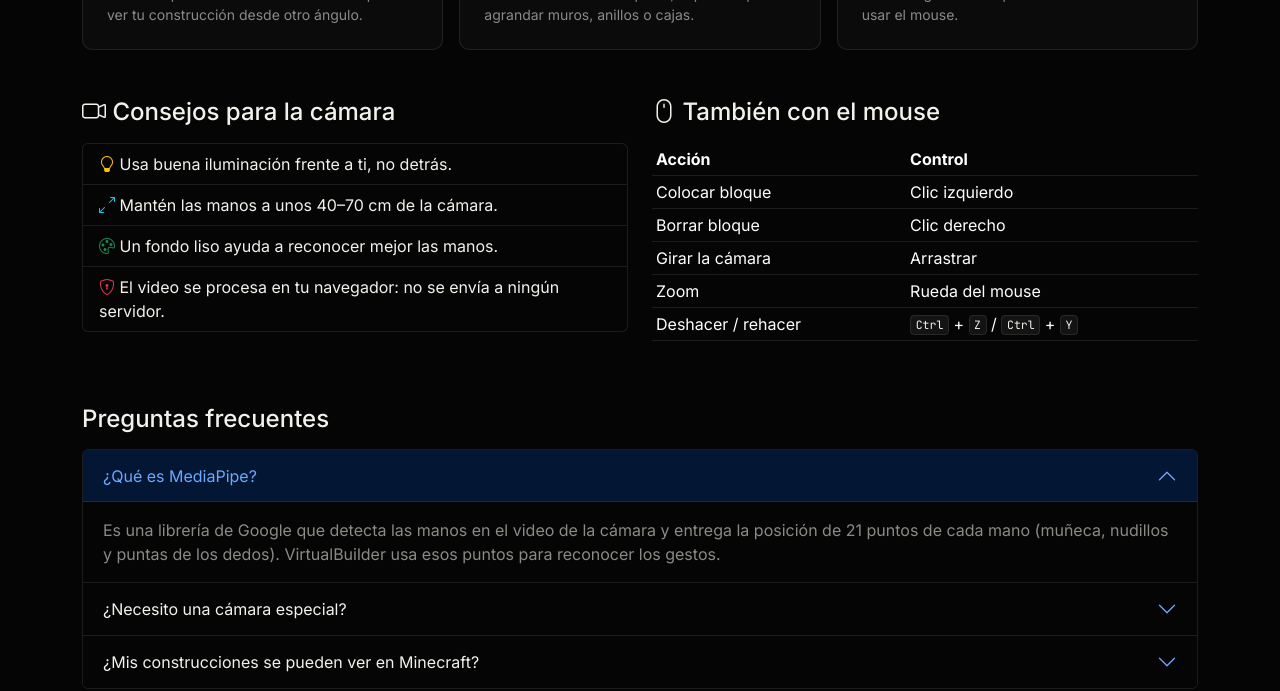
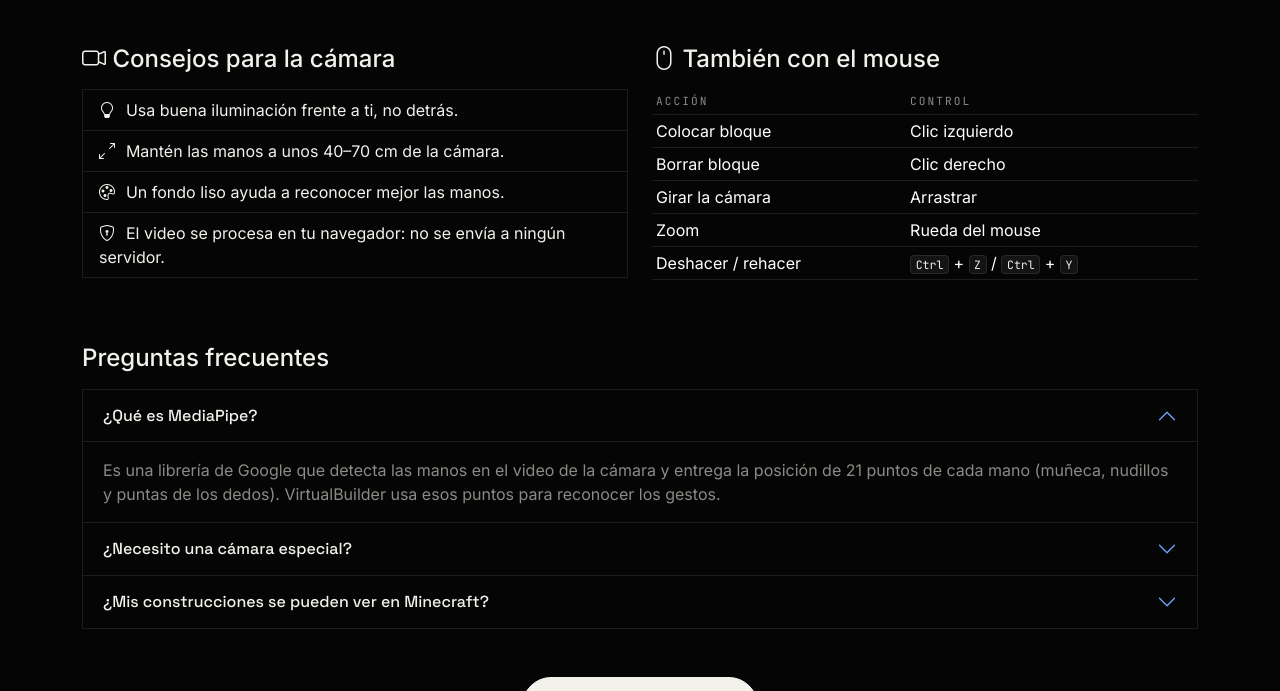
Before and after one commit to ANDERSONMUNOZR/VirtualBuilder-Frontend, a plain HTML site: page gestos.html in a window 1280 px wide. Shown: the part 808-1499 px from the top of the page. Drawn offline with nearby package versions, Linux system fonts and the light colour scheme; files that its build step writes are made by us from their sources.

Commit message:
style: aplicar pages.css en la Guía de gestos

```diff
--- a/gestos.html
+++ b/gestos.html
@@ -11,6 +11,7 @@
   <link rel="preconnect" href="https://fonts.gstatic.com" crossorigin>
   <link rel="stylesheet" href="https://fonts.googleapis.com/css2?family=Inter:wght@400;500;600;700&family=Orbitron:wght@600;800&display=swap">
   <link rel="stylesheet" href="css/theme.css">
+  <link rel="stylesheet" href="css/pages.css">
   <style>
     .vb-title { font-family: var(--vb-font-display); font-weight: 800; }
     .vb-title span { color: var(--vb-accent); text-shadow: var(--vb-glow); }
```
